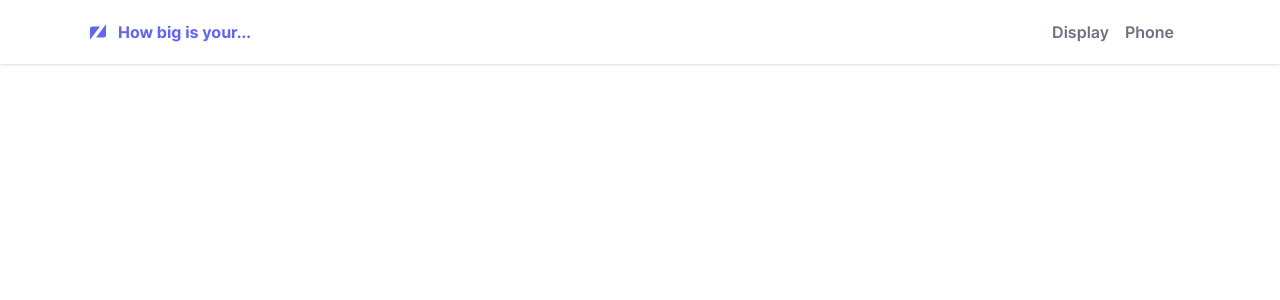
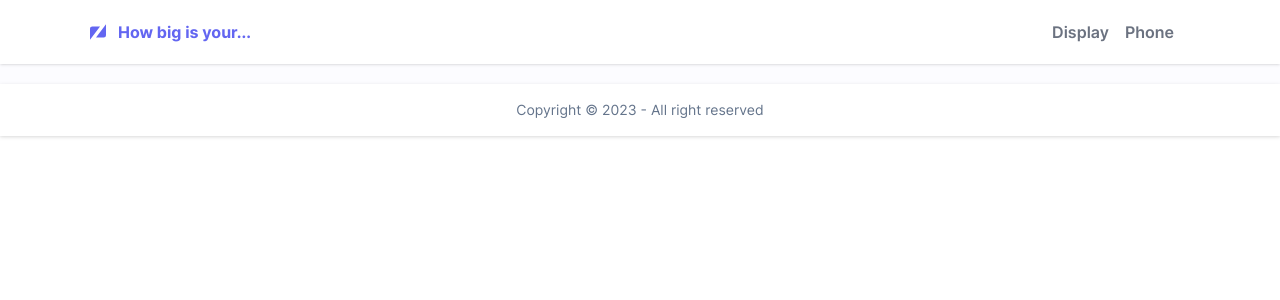
Before and after one commit to jacekobst1/howbigg, a Next.js app: page / in a window 1280 px wide. Shown: the top 300 px of the page. Built offline with nearby package versions, Linux system fonts and the light colour scheme.

Commit message:
Create simple Footer component

```diff
--- a/src/app/layout.tsx
+++ b/src/app/layout.tsx
@@ -1,6 +1,7 @@
 import "@/styles/globals.css";
 import React from "react";
 import Header from "@/components/layout/Header";
+import Footer from "@/components/layout/Footer";
 
 export default function RootLayout({
   children,
@@ -13,6 +14,7 @@ export default function RootLayout({
       <body data-theme="mytheme" className="bg-neutral">
         <Header />
         <main className="layout">{children}</main>
+        <Footer />
       </body>
     </html>
   );
--- /dev/null
+++ b/src/components/layout/Footer.tsx
@@ -0,0 +1,11 @@
+export default function Footer() {
+  const currentYear = new Date().getFullYear();
+
+  return (
+    <footer className="py-4 bg-base-100 drop-shadow mt-5 text-slate-500">
+      <div className="footer footer-center layout items-center">
+        <p>Copyright © {currentYear} - All right reserved</p>
+      </div>
+    </footer>
+  );
+}
```
